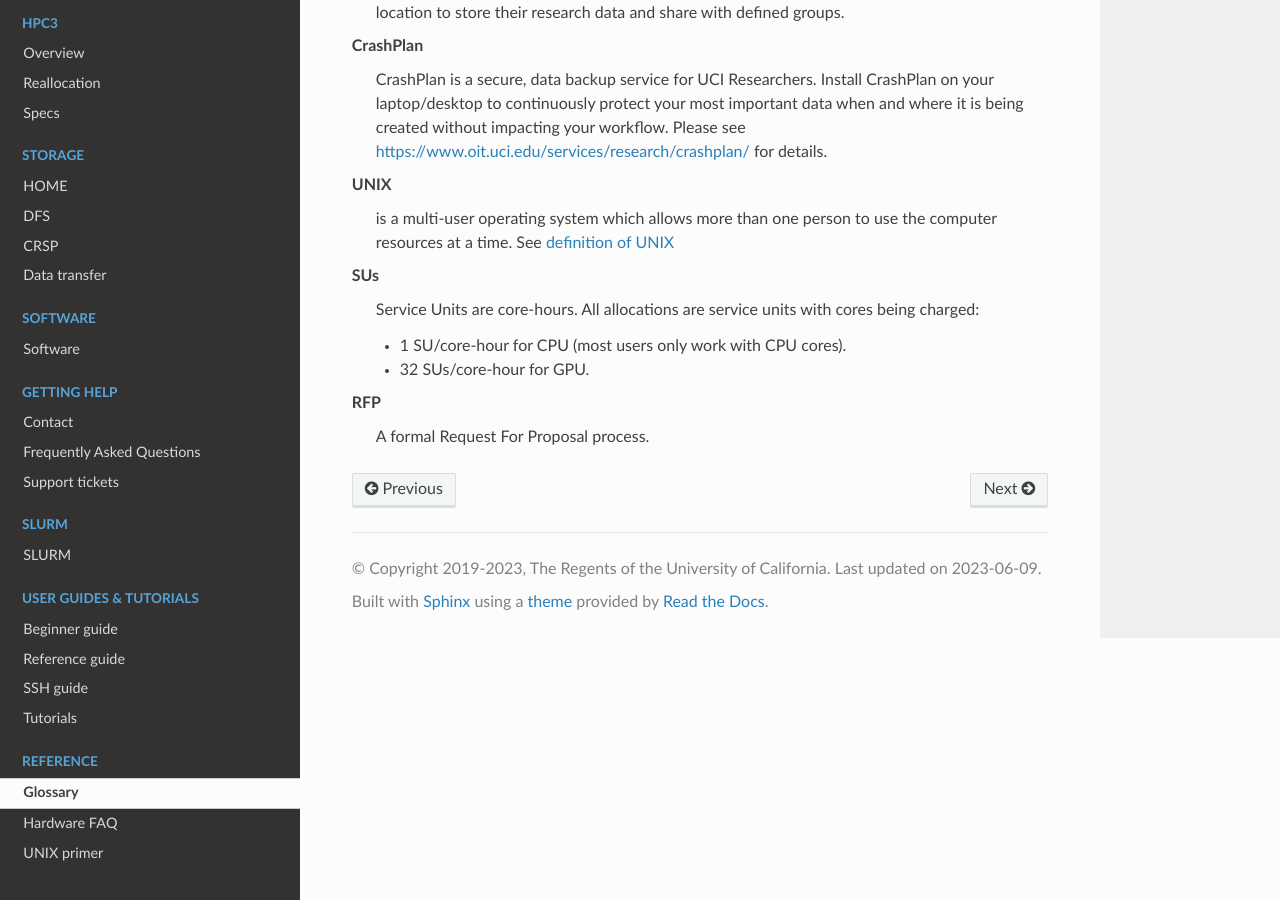
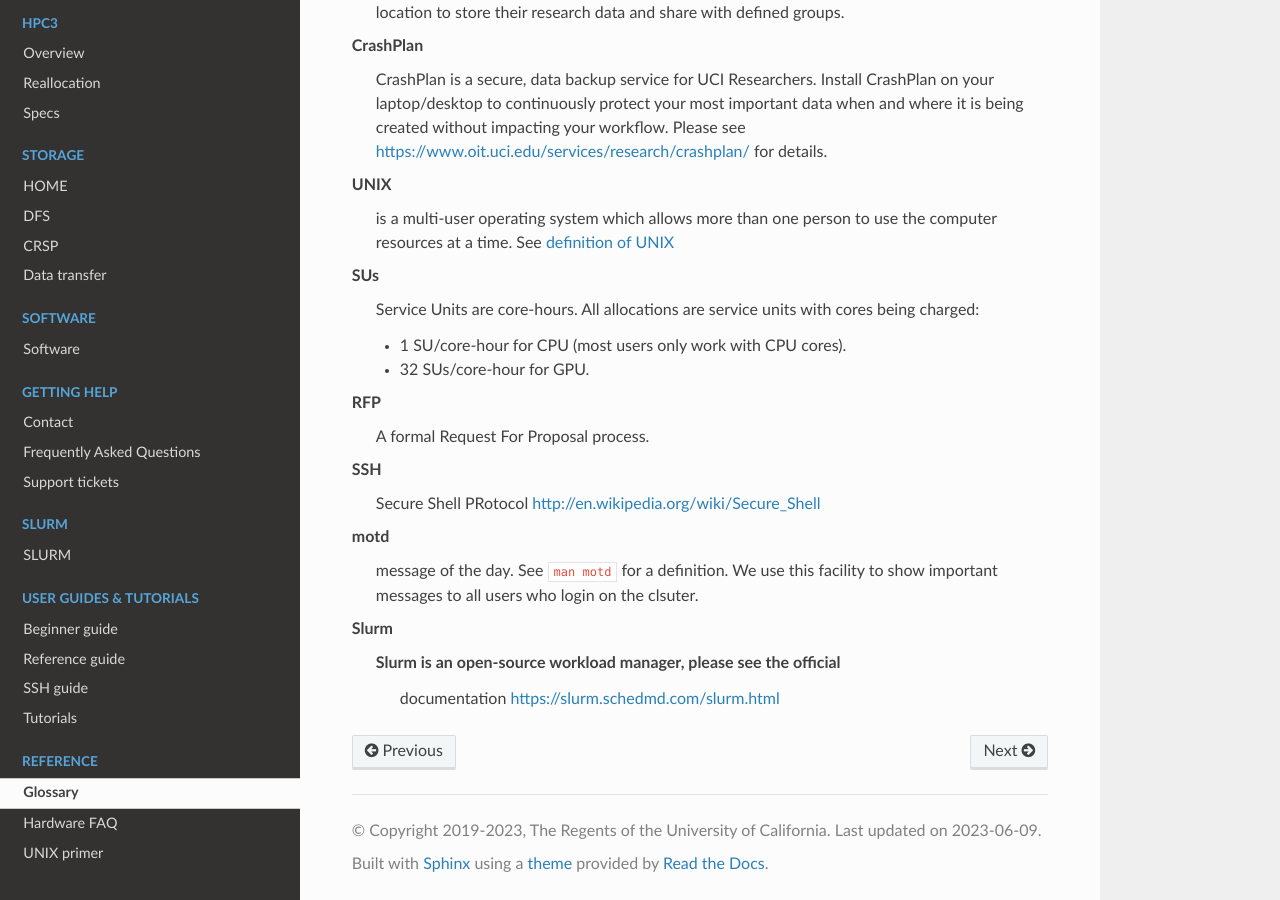
Before and after one commit to RCIC-UCI-Public/website-rcic, a Sphinx documentation site: the page built from docs/source/references/glossary.rst, in a window 1280 px wide and 900 px high, scrolled down 784 px. Built offline with Sphinx 7.4.7 and the Read the Docs theme 2.0.0, drawn with Linux system fonts in a browser that asks for light colours.

Commit message:
add ssh, rfp, slurm, motd

```diff
--- a/docs/source/references/glossary.rst
+++ b/docs/source/references/glossary.rst
@@ -49,4 +49,16 @@ This page includes a number of terms that we use in our documentation.
      * 32 SUs/core-hour for GPU.
 
    RFP
-    A formal Request For Proposal  process.
+     A formal Request For Proposal  process.
+
+   SSH
+     Secure Shell PRotocol http://en.wikipedia.org/wiki/Secure_Shell
+
+   motd
+     message of the day. See ``man motd`` for a definition.
+     We use this facility to show important messages to all users who login
+     on the clsuter.
+
+   Slurm
+     Slurm is an open-source workload manager, please see the official
+	 documentation  https://slurm.schedmd.com/slurm.html
```
